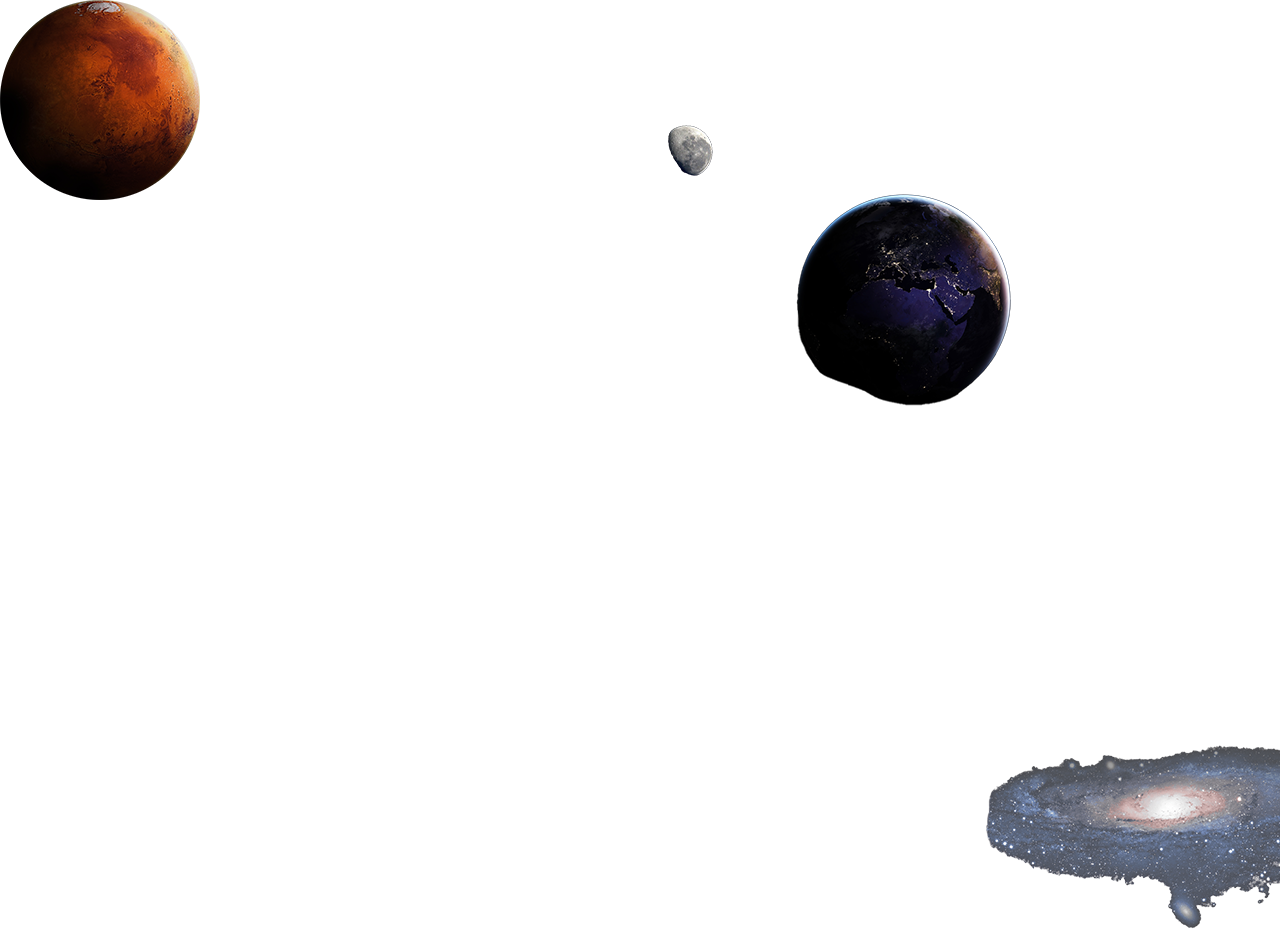
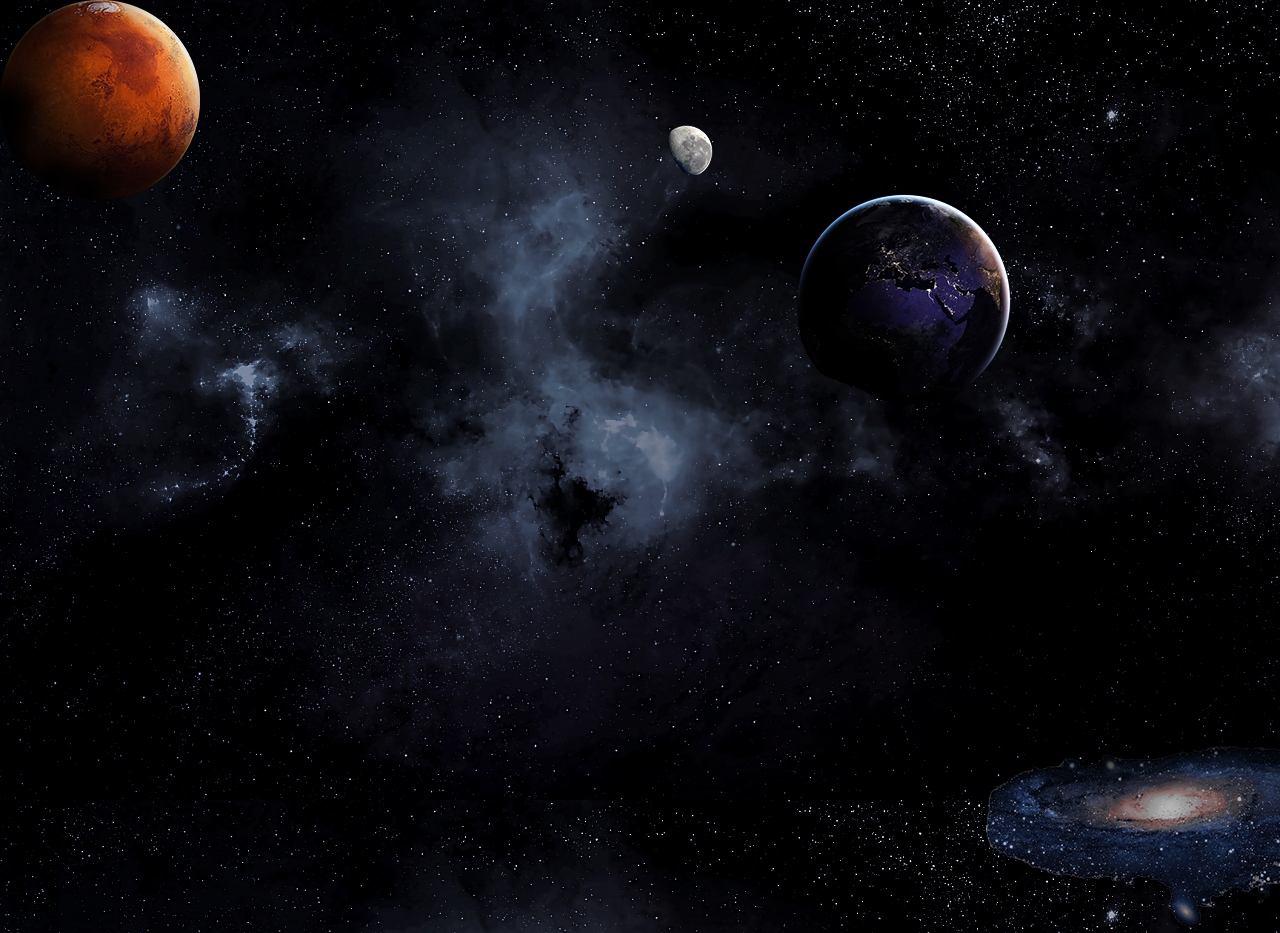
Before and after one commit to samic1968/Galaxwap.github.io, a plain HTML site: page index.html in a window 1280 px wide. Shown: the top 933 px of the page. Drawn offline with nearby package versions, Linux system fonts and the light colour scheme; files whose address does not match are found by name.

Commit message:
galax sami
hi.. im sami .,

```diff
--- a/index.html
+++ b/index.html
@@ -17,13 +17,13 @@
         <div class="container">
 
 
-        <div class="marse"><a href="#"><img src="C:\Users\hafiz\OneDrive\Desktop\website\New folder\marse.png" alt="marse"></a></div>
-        <div class="moon"><a href="#"><img src="C:\Users\hafiz\OneDrive\Desktop\website\New folder\moon2.png" alt="moon"></a></div>
-        <div class="earth"><a href="C:\Users\hafiz\OneDrive\Desktop\website\page2.html"><img src="C:\Users\hafiz\OneDrive\Desktop\website\New folder\earth.png" alt="earth"></a></div>
+        <div class="marse"><a href="#"><img src="C:\Users\hafiz\OneDrive\Desktop\website\Galaxwap.github.io\New folder\marse.png" alt="marse"></a></div>
+        <div class="moon"><a href="#"><img src="C:\Users\hafiz\OneDrive\Desktop\website\Galaxwap.github.io\New folder\moon2.png" alt="moon"></a></div>
+        <div class="earth"><a href="C:\Users\hafiz\OneDrive\Desktop\website\Galaxwap.github.io\page2.html"><img src="C:\Users\hafiz\OneDrive\Desktop\website\Galaxwap.github.io\New folder\earth.png" alt="earth"></a></div>
         </div>
 
         <div class="nNeed">
-            <a href="#" > <img src="C:\Users\hafiz\OneDrive\Desktop\website\New folder\galax3.png" alt="galax2"></a>
+            <a href="#" > <img src="C:\Users\hafiz\OneDrive\Desktop\website\Galaxwap.github.io\New folder\galax3.png" alt="galax2"></a>
 
         </div>
         <div class="loader-wrapper">
--- a/mystyle.css
+++ b/mystyle.css
@@ -3,7 +3,7 @@
 }
 body{
     background-attachment: fixed;
-    background :url('../website/New Folder/page.png');
+    background :url('../Galaxwap.github.io/New folder/page.png');
     background-size: cover;
 }
 .nNeed {
@@ -113,7 +113,7 @@ body{
     position: relative;
 
     animation: loader 2s infinite ease;
-    background-image: url('../website/New Folder/spacestone3.1.png');
+    background-image: url('../Galaxwap.github.io/New folder/spacestone3.1.png');
     background-size: cover;
   }
   .loader-inner {
@@ -122,7 +122,7 @@ body{
     width: 100%;
     background-color: rgb(255, 255, 255);
     animation: loader-inner 2s infinite ease-in;
-    background-image: url('../website/New Folder/spacestone3.1.png');
+    background-image: url('../Galaxwap.github.io/New folder/spacestone3.1.png');
   }
 
   @keyframes loader {
--- a/page2.css
+++ b/page2.css
@@ -1,5 +1,5 @@
 body{
-    background-image: url('../website/New folder/main\ pic.jpg');
+    background-image: url('../Galaxwap.github.io/New folder/main\ pic.jpg');
     background-attachment: fixed;
     background-size: cover;
 }
```
